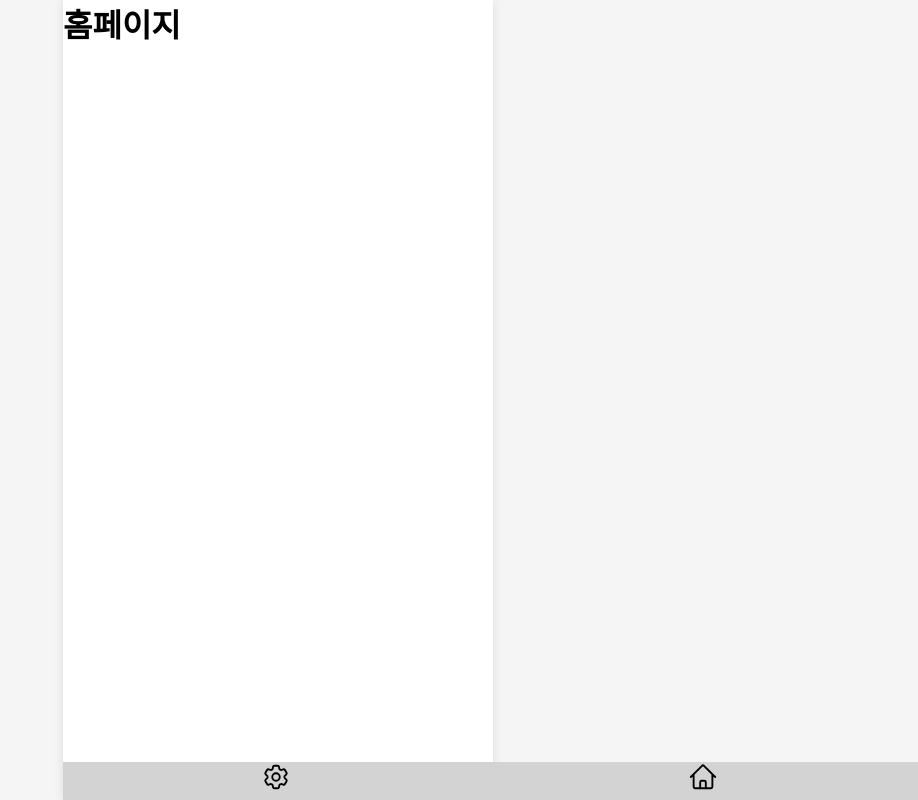
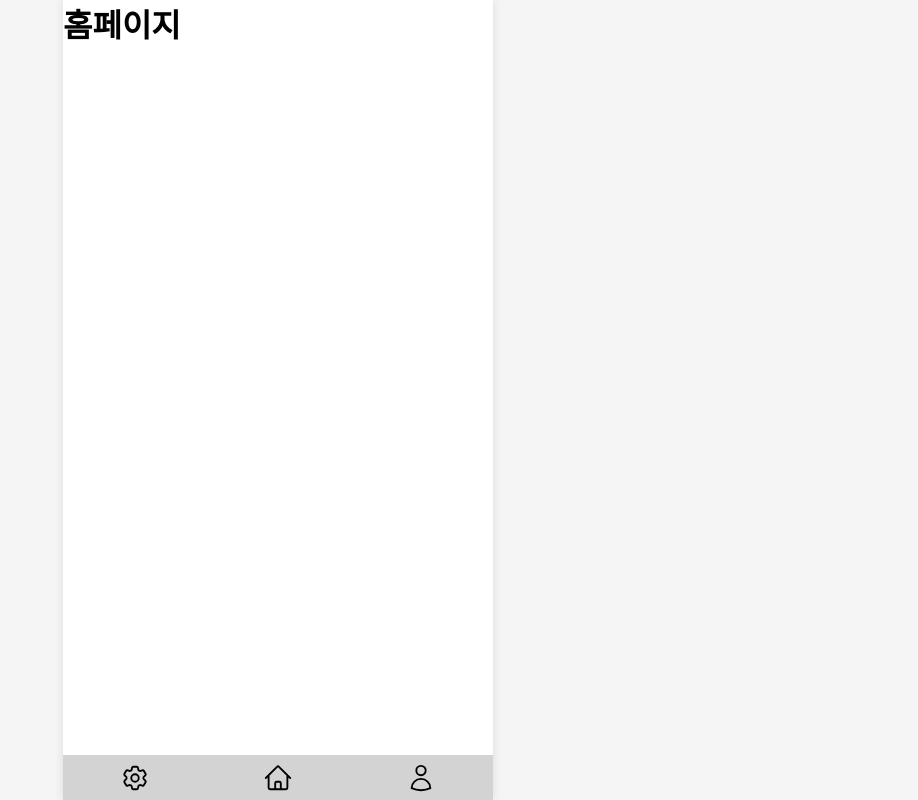
Before and after one commit to yewon2ee/emotional-forest, a React (Vite) app: page /home in a window 1280 px wide. Shown: the whole page, without its empty margins (362-1280 px from the left). Built offline with nearby package versions, Linux system fonts and the light colour scheme.

Commit message:
fix: 하단바에 페이지 이동 추가

```diff
--- a/src/components/common/BottomNav.jsx
+++ b/src/components/common/BottomNav.jsx
@@ -1,21 +1,28 @@
 import React from 'react'
+import { useNavigate } from 'react-router-dom';
 import "/src/styles/BottomNav.css"
 import { Cog6ToothIcon, HomeIcon, UserIcon} from "@heroicons/react/24/outline";
 
 const BottomNav = () => {
+  const navigate = useNavigate();
+
+  const goToSetting = () => navigate('/setting');
+  const goToHome = () => navigate('/home');
+  const goToMyPage = () => navigate('/my');
+
   return (
     // 네비게이션 영역 전체 감싸는 태그
     <nav className='wrapper'>
-        {/* 각 아이콘을 div로 감싸서 css grid or flex 배치쉽게  */}
-        <div>
+        {/* 각 아이콘을 div로 감싸서 css grid or flex 배치쉽게 */}
+        <div onClick={goToSetting}>
             <Cog6ToothIcon className='setting-icon' />
         </div>
 
-        <div>
+        <div onClick={goToHome}>
             <HomeIcon className='home-icon '/>
         </div>
 
-        <div>
+        <div onClick={goToMyPage}>
             <UserIcon className='user-icon'/>
         </div>
     </nav>
--- a/src/pages/MyPage.jsx
+++ b/src/pages/MyPage.jsx
@@ -2,8 +2,8 @@ import React from 'react'
 import BottomNav from '../components/common/BottomNav';
 import MyTreeList from '../components/mypage/MyTreeList';
 
-import apple from "../assets/fruit/apple.png"
-import cherry from '../assets/fruit/cherry.png'
+import apple from "/assets/fruit/apple.png"
+import cherry from '/assets/fruit/cherry.png'
 /*테스트용 더미 데이터- API 연동 전이니까*/
 const dummyData = [
   { id: 1, image: apple},
--- a/src/styles/BottomNav.css
+++ b/src/styles/BottomNav.css
@@ -3,10 +3,21 @@
     justify-content: space-around;
     position: fixed;
     bottom: 0;
-    width: 100%;
+    width: 430px;
+    height: 45px;
     background-color: lightgray;
 }
 
 .setting-icon, .home-icon, .user-icon{
     width: 30px;
+    height: 30px;
+    color:black;
+    cursor: pointer;
+    margin-top: 8px;
 }
+
+.setting-icon:hover,
+.home-icon:hover,
+.user-icon:hover{
+    color: gray;
+}
```
